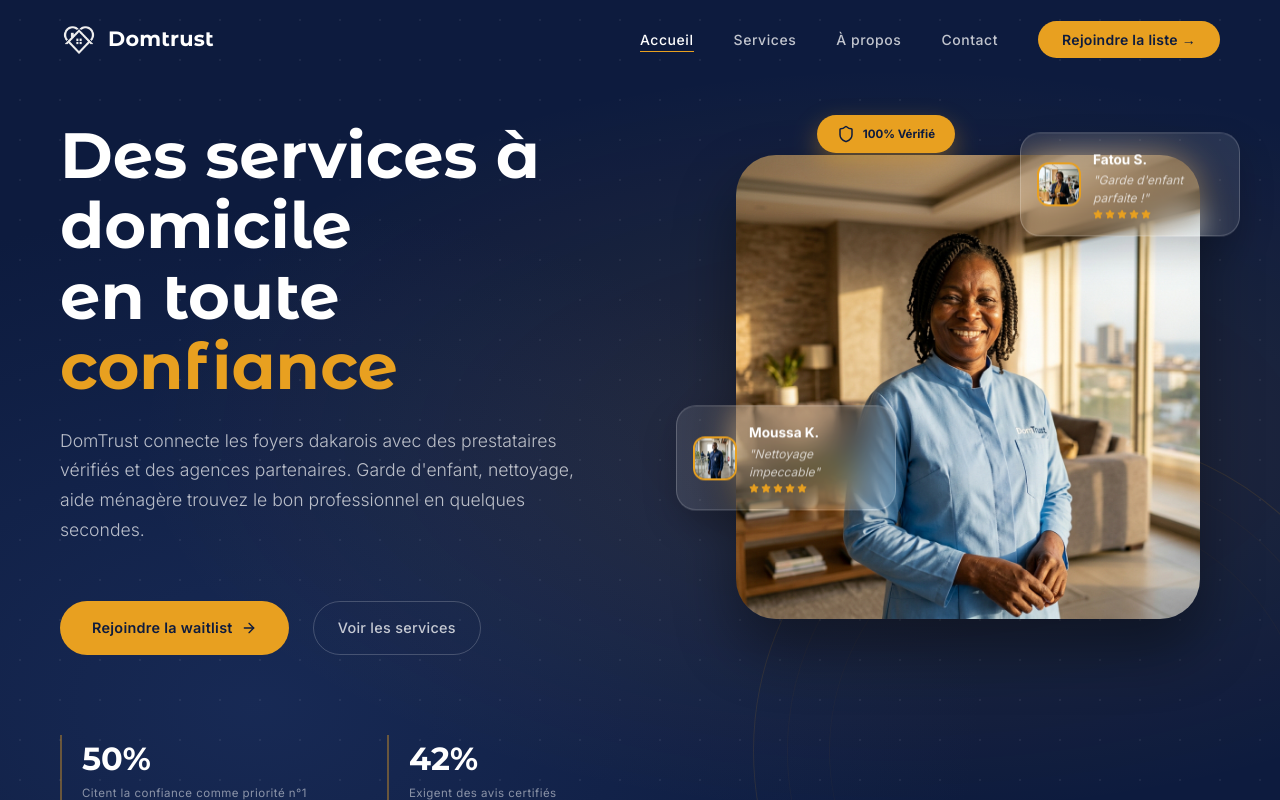
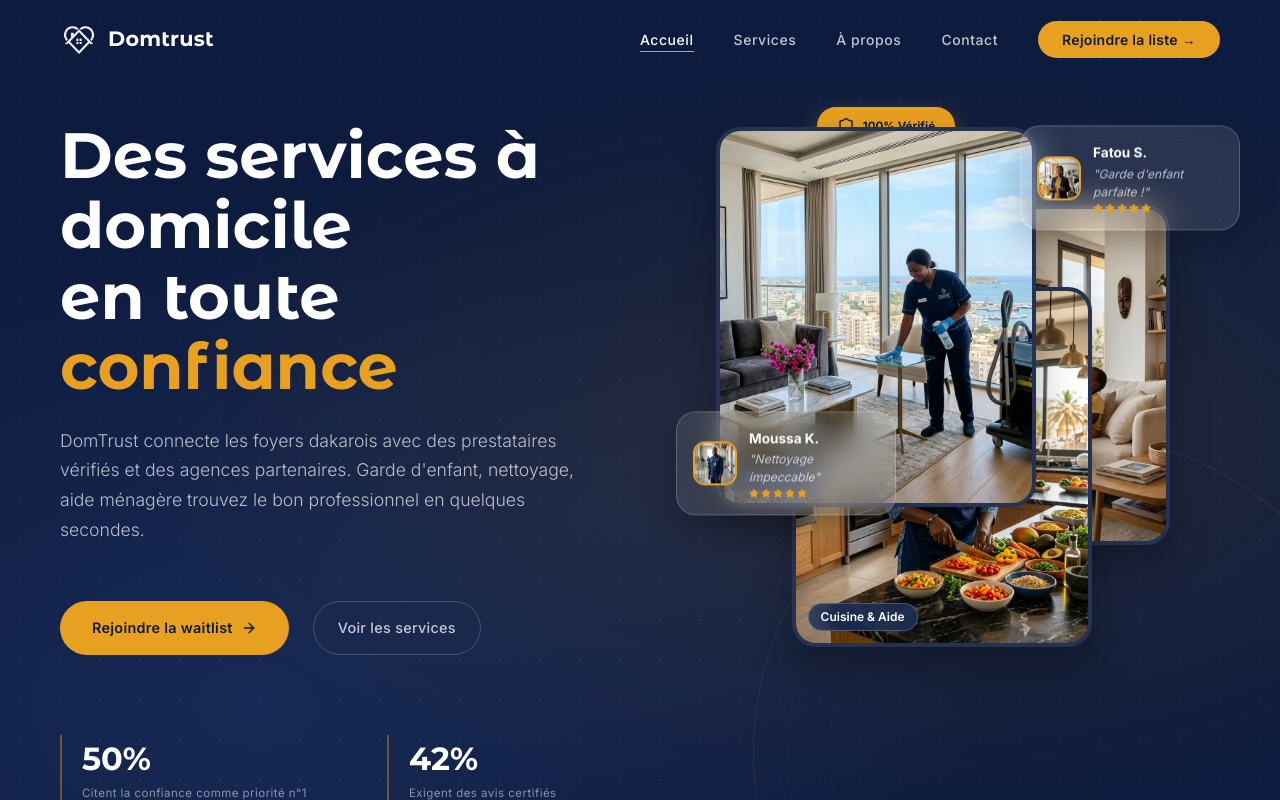
Before and after one commit to BLACKBUUR001/Domtrust, a React (Vite) app: page / in a window 1280 px wide. Shown: the top 800 px of the page. Built offline with nearby package versions, Linux system fonts and the light colour scheme.

Commit message:
feat: implement hero collage with three service professionals in work outfits

```diff
--- a/src/pages/Home/Home.css
+++ b/src/pages/Home/Home.css
@@ -115,24 +115,88 @@
   animation: slideInLeft 0.7s var(--ease) 0.65s both;
 }
 
-/* Hero Visual & Image */
+/* Hero Visual & Collage */
 .hero-visual {
   position: relative;
   animation: slideInRight 0.8s var(--ease) 0.4s both;
+  height: 520px;
+  width: 100%;
+  display: flex;
+  align-items: center;
+  justify-content: center;
 }
 
-.hero-image-wrapper {
+.hero-collage {
   position: relative;
-  padding: 20px;
+  width: 100%;
+  height: 100%;
+  display: flex;
+  align-items: center;
+  justify-content: center;
 }
 
-.hero-main-img {
+.collage-item {
+  position: absolute;
+  border-radius: 24px;
+  overflow: hidden;
+  box-shadow: 0 20px 40px rgba(0,0,0,0.3);
+  border: 4px solid rgba(255,255,255,0.1);
+  transition: transform 0.4s var(--ease), z-index 0s;
+  background: var(--navy);
+}
+
+.collage-item img {
   width: 100%;
-  max-width: 520px;
-  height: auto;
-  border-radius: 40px;
-  box-shadow: 0 30px 60px rgba(0,0,0,0.4);
-  animation: floatImage 8s ease-in-out infinite;
+  height: 100%;
+  object-fit: cover;
+  display: block;
+}
+
+.collage-item:hover {
+  transform: scale(1.05) translateY(-10px) !important;
+  z-index: 10 !important;
+  border-color: var(--amber);
+}
+
+.item-1 {
+  width: 320px;
+  height: 380px;
+  left: 0;
+  top: 0;
+  z-index: 3;
+  transform: rotate(-5deg);
+}
+
+.item-2 {
+  width: 280px;
+  height: 340px;
+  right: 10%;
+  top: 15%;
+  z-index: 1;
+  transform: rotate(3deg);
+}
+
+.item-3 {
+  width: 300px;
+  height: 360px;
+  left: 15%;
+  bottom: 0;
+  z-index: 2;
+  transform: rotate(2deg);
+}
+
+.collage-label {
+  position: absolute;
+  bottom: 12px;
+  left: 12px;
+  background: rgba(26, 45, 90, 0.8);
+  backdrop-filter: blur(8px);
+  color: var(--white);
+  padding: 4px 12px;
+  border-radius: 100px;
+  font-size: 0.75rem;
+  font-weight: var(--fw-semibold);
+  border: 1px solid rgba(255, 255, 255, 0.2);
 }
 
 /* Floating Testimonial Cards */
@@ -581,9 +645,14 @@
   }
 
   .hero-visual {
-    max-width: 440px;
-    margin: 0 auto;
+    max-width: 500px;
+    height: 480px;
+    margin: 40px auto 0;
   }
+
+  .item-1 { width: 260px; height: 320px; left: 0; }
+  .item-2 { width: 220px; height: 280px; right: 0; top: 10%; }
+  .item-3 { width: 240px; height: 300px; left: 10%; bottom: 0; }
 
   .hero-stats-bar {
     padding: 0 24px;
--- a/src/pages/Home/Home.jsx
+++ b/src/pages/Home/Home.jsx
@@ -42,8 +42,19 @@
           </div>
 
           <div className="hero-visual">
-            <div className="hero-image-wrapper">
-              <img src="/assets/images/hero-realistic.png" alt="DomTrust Service" className="hero-main-img" />
+            <div className="hero-collage">
+              <div className="collage-item item-1 reveal">
+                <img src="/assets/images/service-nettoyage.png" alt="Nettoyage DomTrust" />
+                <div className="collage-label">Nettoyage</div>
+              </div>
+              <div className="collage-item item-2 reveal reveal-delay-1">
+                <img src="/assets/images/service-garde-enfant.png" alt="Garde d'enfant DomTrust" />
+                <div className="collage-label">Garde d'enfant</div>
+              </div>
+              <div className="collage-item item-3 reveal reveal-delay-2">
+                <img src="/assets/images/service-aide-domestique.png" alt="Aide domestique DomTrust" />
+                <div className="collage-label">Cuisine & Aide</div>
+              </div>
 
               {/* Floating Testimonials */}
               <div className="floating-card card-1 reveal">
```
